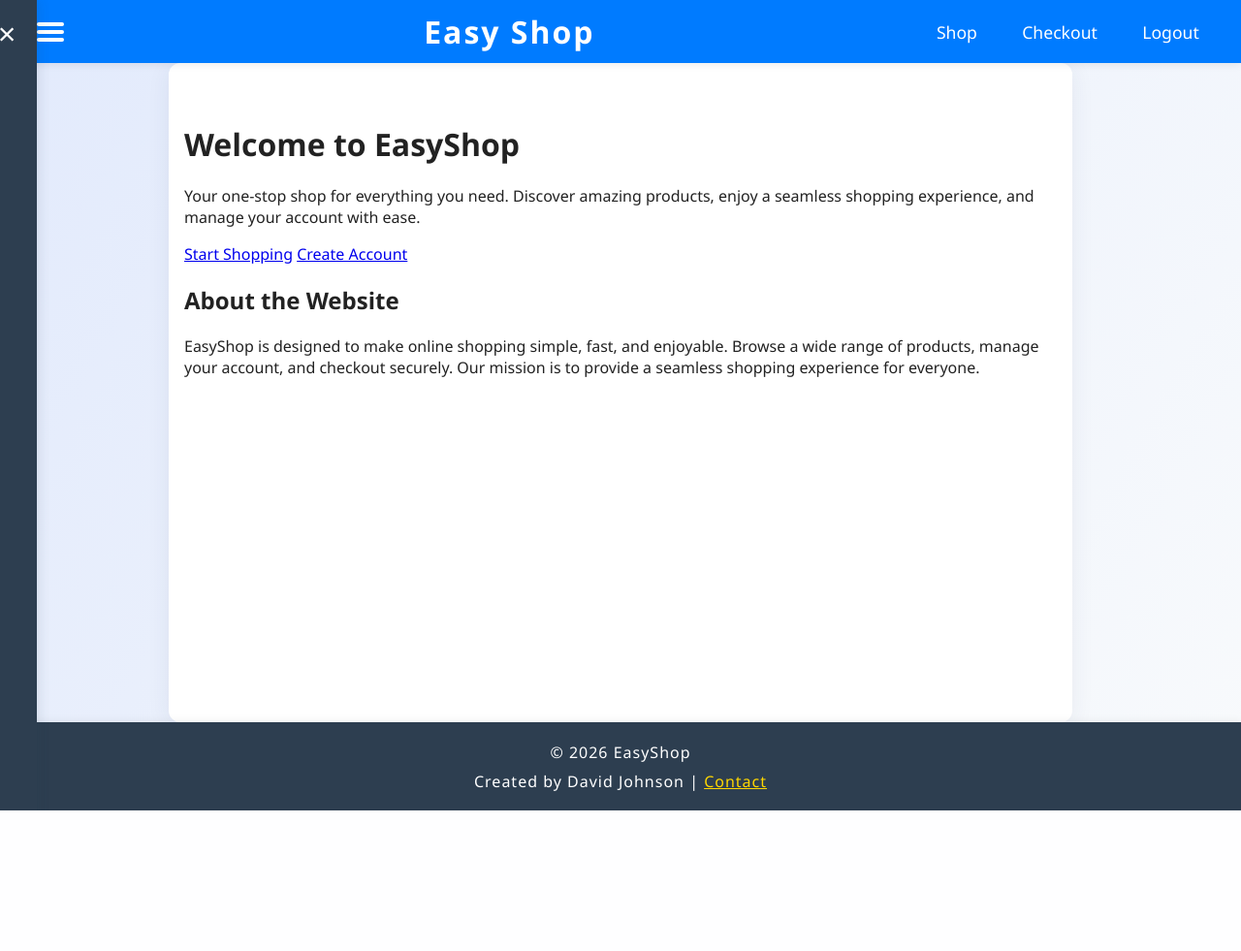
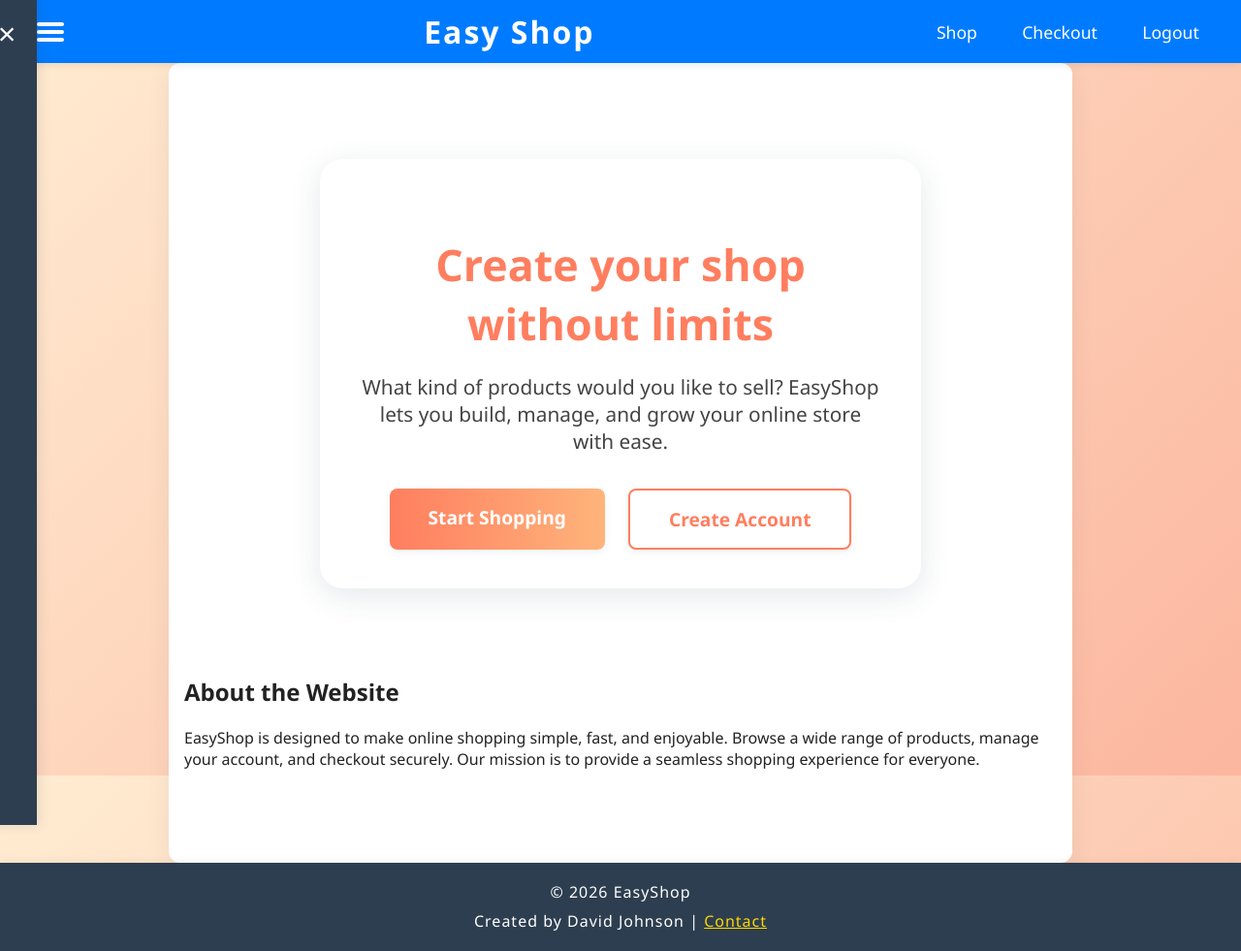
Before and after one commit to David-Johnson-0/EasyShop, a Django app: page /home/ in a window 1280 px wide. Shown: the whole page at 97% size. Before the commit the page ends 836 px from the top, so only its background shows below. Run offline with Django 5.2, Linux system fonts and the light colour scheme.

Commit message:
sample for home.html

```diff
--- a/easyshopapp/static/easyshopapp/style.css
+++ b/easyshopapp/static/easyshopapp/style.css
@@ -6,9 +6,11 @@ html, body {
 }
 body {
     font-family: 'Segoe UI', Arial, sans-serif;
-    background: linear-gradient(120deg, #e2eafc 0%, #f8fafc 100%);
+    background: linear-gradient(135deg, #ffecd2 0%, #fcb69f 100%);
     color: #222;
     min-height: 100vh;
+    margin: 0;
+    padding: 0;
 }
 
 :root {
@@ -260,3 +262,69 @@ main {
 .eshp-logout .eshp-btn {
     margin-top: 1.2rem;
 }
+
+.eshp-hero {
+    min-height: 70vh;
+    display: flex;
+    flex-direction: column;
+    align-items: center;
+    justify-content: center;
+    background: none;
+    margin: 0 auto 2rem auto;
+    padding: 0;
+}
+.eshp-hero-content {
+    background: #fff;
+    border-radius: 24px;
+    box-shadow: 0 8px 32px rgba(44,62,80,0.12);
+    padding: 3rem 2.5rem 2.5rem 2.5rem;
+    max-width: 540px;
+    text-align: center;
+    margin: 0 auto;
+}
+.eshp-hero h1 {
+    font-size: 2.8rem;
+    font-weight: 700;
+    margin-bottom: 1.2rem;
+    color: #ff7e5f;
+}
+.eshp-hero .eshp-lead {
+    font-size: 1.3rem;
+    color: #444;
+    margin-bottom: 2.2rem;
+}
+.eshp-actions {
+    display: flex;
+    justify-content: center;
+    gap: 1.5rem;
+    margin-top: 1.5rem;
+}
+.eshp-btn {
+    display: inline-block;
+    padding: 1rem 2.5rem;
+    border-radius: 8px;
+    font-size: 1.2rem;
+    font-weight: 600;
+    text-decoration: none;
+    transition: background 0.2s, color 0.2s, box-shadow 0.2s;
+    box-shadow: 0 2px 8px rgba(44,62,80,0.07);
+    border: none;
+}
+.eshp-btn-primary {
+    background: linear-gradient(90deg, #ff7e5f 0%, #feb47b 100%);
+    color: #fff;
+}
+.eshp-btn-primary:hover {
+    background: linear-gradient(90deg, #feb47b 0%, #ff7e5f 100%);
+    color: #fff;
+    box-shadow: 0 4px 16px rgba(255,126,95,0.15);
+}
+.eshp-btn-secondary {
+    background: #fff;
+    color: #ff7e5f;
+    border: 2px solid #ff7e5f;
+}
+.eshp-btn-secondary:hover {
+    background: #ffecd2;
+    color: #ff7e5f;
+}
--- a/easyshopapp/templates/easyshopapp/home.html
+++ b/easyshopapp/templates/easyshopapp/home.html
@@ -1,11 +1,13 @@
 {% extends 'easyshopapp/base.html' %}
 {% block content %}
 <div class="eshp-hero">
-    <h1>Welcome to <span class="eshp-highlight">EasyShop</span></h1>
-    <p class="eshp-lead">Your one-stop shop for everything you need. Discover amazing products, enjoy a seamless shopping experience, and manage your account with ease.</p>
-    <div class="eshp-actions">
-        <a href="/shop/" class="eshp-btn eshp-btn-primary">Start Shopping</a>
-        <a href="/signup/" class="eshp-btn eshp-btn-secondary">Create Account</a>
+    <div class="eshp-hero-content">
+        <h1>Create your shop without limits</h1>
+        <p class="eshp-lead">What kind of products would you like to sell? EasyShop lets you build, manage, and grow your online store with ease.</p>
+        <div class="eshp-actions">
+            <a href="/shop/" class="eshp-btn eshp-btn-primary">Start Shopping</a>
+            <a href="/signup/" class="eshp-btn eshp-btn-secondary">Create Account</a>
+        </div>
     </div>
 </div>
 <section id="about" class="eshp-about">
```
